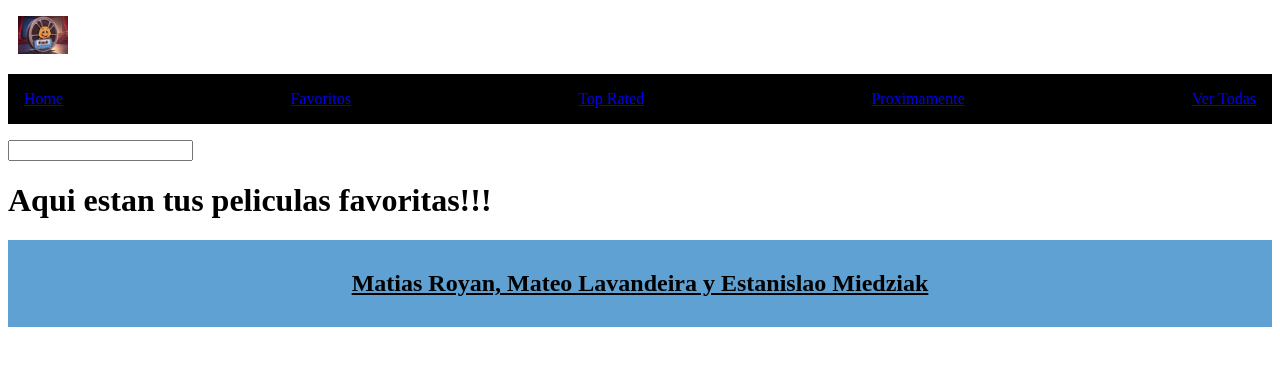
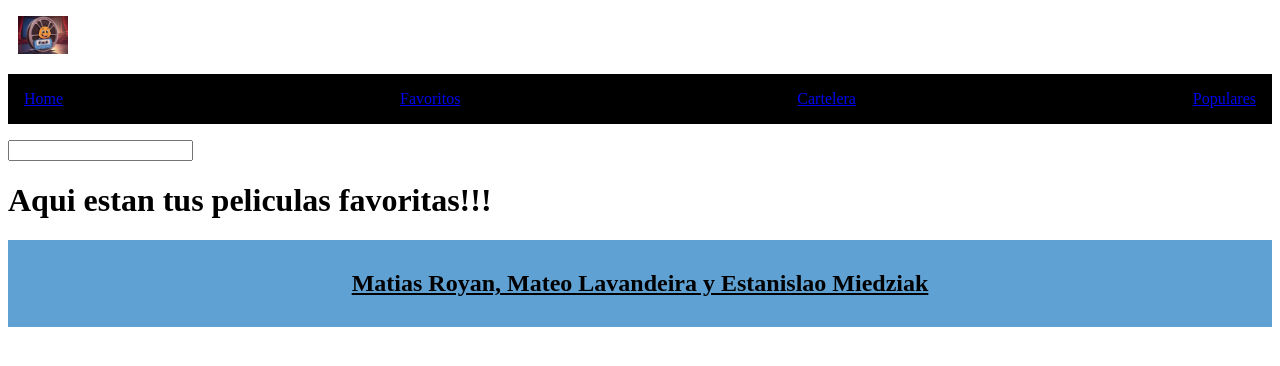
Before and after one commit to Matelavan/Prog3-Grupo912, a React (Create React App) app: page /favoritos in a window 1280 px wide. Shown: the top 366 px of the page. Built offline with nearby package versions, Linux system fonts and the light colour scheme.

Commit message:
cambie las rutas del header de cartelera y populares para que esten en sintonia con los links del home

```diff
--- a/src/components/Header/Header.js
+++ b/src/components/Header/Header.js
@@ -10,15 +10,13 @@ function Header() {
         }, {
             name: 'Favoritos',
             path: '/favoritos'
-        },  {
-            name: 'Top Rated',
-            path: '/peliculasEnCartelera'
         }, {
-            name: 'Proximamente',
-            path: '/peliculasProximamente'
-        }, {
-            name: 'Ver Todas',
-            path: '/verTodas'
+            name: 'Cartelera',
+            path: '/ver-todas/cartelera'
+        },
+        {
+            name: 'Populares',
+            path: '/ver-todas/populares'
         }
     ]
 
```
